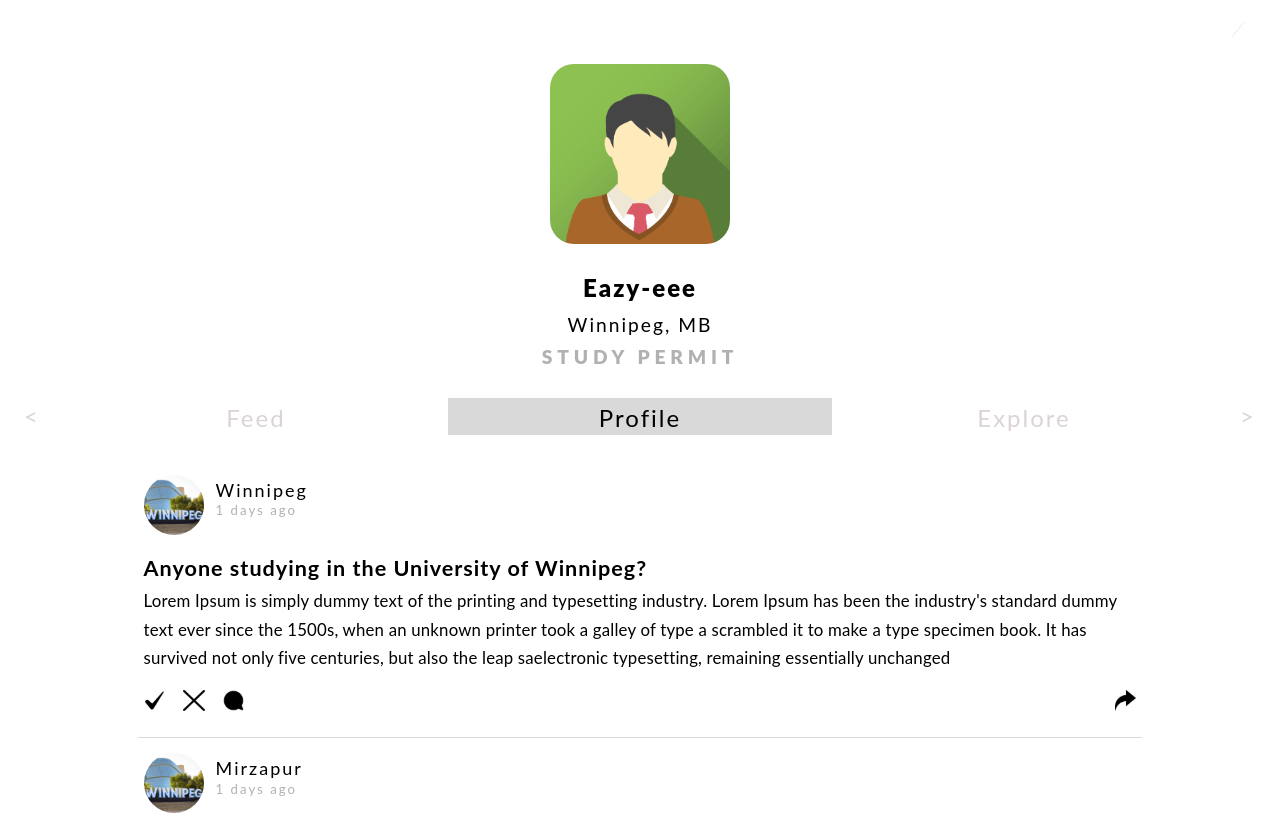
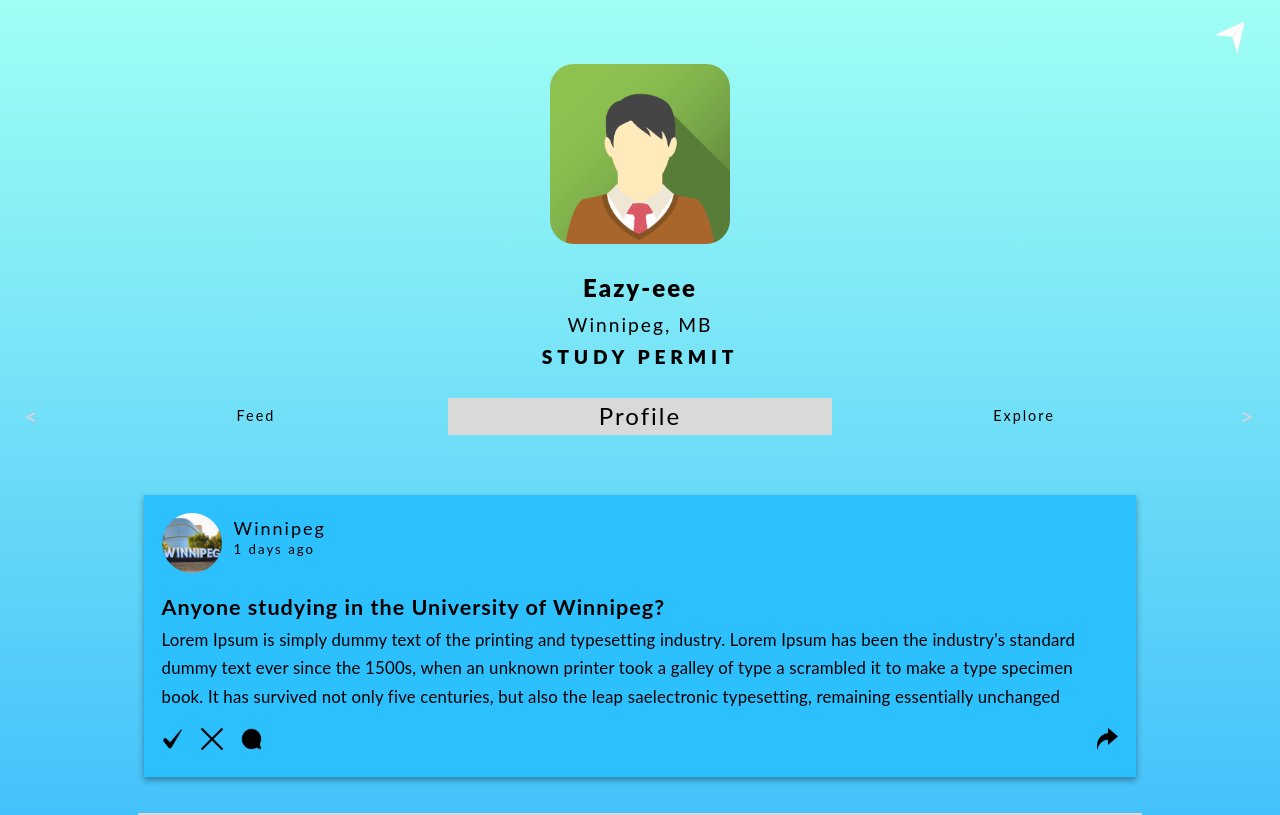
Before and after one commit to navrajkaler996/SocialMedia, a React (Vite) app in the folder Client/: page / in a window 1280 px wide. Shown: the top 815 px of the page. Built offline with nearby package versions, Linux system fonts and the light colour scheme.

Commit message:
Linear gradient added + Changes in positions + more (17/08/2023)

```diff
--- a/Client/src/components/Tabs.tsx
+++ b/Client/src/components/Tabs.tsx
@@ -67,7 +67,7 @@ const Tabs: React.FC<{activeTabIndex: Number, clickHandler: Function}> = ({activ
             <div className="tabs__left-symbol" style={leftArrowStyles} onClick={moveLeft}>&#60;</div>
             {/* The tabs are loaded dynamicaly using the TAB_VALUES array. */}
             {
-                TAB_VALUES.map((tabName, i) => activeTabsIndices.includes(i) && <div className={`tabs__${tabName}`} style={activeTabIndex === i ? {backgroundColor: "#D9D9D9", color: "#000"}: {}} onClick={() => clickHandler(i)}><p>{tabName}</p></div>)
+                TAB_VALUES.map((tabName, i) => activeTabsIndices.includes(i) && <div className={`tabs__${tabName}`} style={activeTabIndex === i ? {backgroundColor: "#D9D9D9", color: "#000", fontSize: "1em"}: {}} onClick={() => clickHandler(i)}><p>{tabName}</p></div>)
             }
             <div className="tabs__right-symbol" style={rightArrowStyles} onClick={moveRight}>&#62;</div>
         </div>
--- a/Client/src/index.css
+++ b/Client/src/index.css
@@ -14,14 +14,18 @@
   flex-direction: column;
   align-items: center;
   width: 100%;
-  background-color: #fff;
   border-radius: 50px 50px 0 0;
   color: #000;
 }
 .home__info-container {
   width: fit-content;
-  margin-top: 7rem;
+  margin-top: 0;
   text-align: center;
+}
+@media (min-width: 75em) {
+  .home__info-container {
+    margin-top: 7rem;
+  }
 }
 .home__username {
   font-size: 2rem;
@@ -33,7 +37,6 @@
 }
 .home__status {
   font-size: 1.6rem;
-  color: #b1b1b1;
   text-transform: uppercase;
   letter-spacing: 0.4rem;
   font-weight: 900;
@@ -52,7 +55,10 @@
 .profile__post {
   display: flex;
   flex-direction: column;
-  margin: 1.3rem;
+  margin: 3rem 1.3rem;
+  background-color: #2cc0ff;
+  padding: 1.5rem;
+  box-shadow: rgba(0, 0, 0, 0.16) 0px 3px 6px, rgba(0, 0, 0, 0.23) 0px 3px 6px;
 }
 .profile__post-info {
   display: flex;
@@ -84,7 +90,6 @@
 .profile__post-info-data-postedAt {
   font-size: 1rem;
   margin-top: -0.5rem;
-  color: #b1b1b1;
 }
 @media (min-width: 75em) {
   .profile__post-info-data-postedAt {
@@ -141,10 +146,15 @@
   width: 100%;
 }
 .header__profile-photo {
-  bottom: -7rem;
+  bottom: 0rem;
   width: 15rem;
   height: 15rem;
   border-radius: 2rem;
+}
+@media (min-width: 75em) {
+  .header__profile-photo {
+    bottom: -7rem;
+  }
 }
 .header__dm-symbol {
   position: absolute;
@@ -160,27 +170,32 @@
   text-transform: capitalize;
   font-size: 2rem;
   text-align: center;
-  color: #DBD4D4;
+  color: #dbd4d4;
 }
 .tabs__feed, .tabs__profile, .tabs__explore, .tabs__friends, .tabs__groups {
+  display: flex;
+  align-items: center;
+  justify-content: center;
   width: 100%;
   height: 3.1rem;
+  color: #000;
+  font-size: 0.6em;
 }
 .tabs__feed:hover, .tabs__profile:hover, .tabs__explore:hover, .tabs__friends:hover, .tabs__groups:hover {
   cursor: pointer;
-  background-color: #DBD4D4;
+  background-color: #dbd4d4;
   color: #fff;
 }
 .tabs__left-symbol, .tabs__right-symbol {
   display: flex;
   justify-content: center;
   align-items: center;
-  color: #DBD4D4;
+  color: #dbd4d4;
   height: 3.1rem;
 }
 .tabs__left-symbol:hover, .tabs__right-symbol:hover {
   cursor: pointer;
-  background-color: #DBD4D4;
+  background-color: #dbd4d4;
   color: #000;
 }
 
@@ -228,7 +243,12 @@ body {
   font-size: 1.6rem;
   line-height: 1.7;
   color: #fff;
+  height: 100vh;
   letter-spacing: 2px;
 }
 
+#root {
+  background-image: linear-gradient(#a0fff4, #0093ff);
+}
+
 /*# sourceMappingURL=index.css.map */
--- a/Client/src/sass/components/_tabs.scss
+++ b/Client/src/sass/components/_tabs.scss
@@ -1,33 +1,43 @@
 //SASS for tabs
 .tabs {
   display: grid;
-    grid-template-columns: .5fr 3fr 3fr 3fr .5fr;
+  grid-template-columns: 0.5fr 3fr 3fr 3fr 0.5fr;
   width: 100%;
   margin: 2rem 0;
   text-transform: capitalize;
   font-size: 2rem;
   text-align: center;
-    color: #DBD4D4;
+  color: #dbd4d4;
 
-    &__feed, &__profile, &__explore, &__friends, &__groups {
+  &__feed,
+  &__profile,
+  &__explore,
+  &__friends,
+  &__groups {
+    display: flex;
+    align-items: center;
+    justify-content: center;
     width: 100%;
     height: 3.1rem;
-        &:hover{
+    color: #000;
+    font-size: 0.6em;
+    &:hover {
       cursor: pointer;
-            background-color:#DBD4D4 ;
+      background-color: #dbd4d4;
       color: #fff;
     }
   }
 
-    &__left-symbol, &__right-symbol {
+  &__left-symbol,
+  &__right-symbol {
     display: flex;
     justify-content: center;
     align-items: center;
-        color: #DBD4D4;
+    color: #dbd4d4;
     height: 3.1rem;
     &:hover {
       cursor: pointer;
-            background-color: #DBD4D4;
+      background-color: #dbd4d4;
       color: #000;
     }
   }
--- a/Client/src/sass/main.scss
+++ b/Client/src/sass/main.scss
@@ -44,7 +44,11 @@ body {
   font-size: 1.6rem;
   line-height: 1.7;
   color: #fff;
-  // background-color: #000;;
 
+  height: 100vh;
   letter-spacing: 2px;
 }
+
+#root {
+  background-image: linear-gradient(#a0fff4, #0093ff);
+}
--- a/Client/src/sass/pages/_home.scss
+++ b/Client/src/sass/pages/_home.scss
@@ -3,14 +3,17 @@
   flex-direction: column;
   align-items: center;
   width: 100%;
-  background-color: #fff;
   border-radius: 50px 50px 0 0;
   color: #000;
 
   &__info-container {
     width: fit-content;
-    margin-top: 7rem;
+    margin-top: 0;
     text-align: center;
+
+    @include respond(desktop) {
+      margin-top: 7rem;
+    }
   }
 
   &__username {
@@ -25,7 +28,6 @@
 
   &__status {
     font-size: 1.6rem;
-    color: #b1b1b1;
     text-transform: uppercase;
     letter-spacing: 0.4rem;
     font-weight: 900;
--- a/Client/src/sass/pages/_profile.scss
+++ b/Client/src/sass/pages/_profile.scss
@@ -10,8 +10,10 @@
   &__post {
     display: flex;
     flex-direction: column;
-
-    margin: 1.3rem;
+    margin: 3rem 1.3rem;
+    background-color: #2cc0ff;
+    padding: 1.5rem;
+    box-shadow: rgba(0, 0, 0, 0.16) 0px 3px 6px, rgba(0, 0, 0, 0.23) 0px 3px 6px;
 
     //CSS for post information
     &-info {
@@ -46,7 +48,6 @@
         &-postedAt {
           font-size: 1rem;
           margin-top: -0.5rem;
-          color: #b1b1b1;
 
           @include respond(desktop) {
             font-size: 1.1rem;
```
Also changed, not shown: Client/src/sass/components/_header.scss (+6 -4 lines), 1 other file (tests, documents, lock files or other folders). Lines whose indentation alone changed are shown as unchanged.
